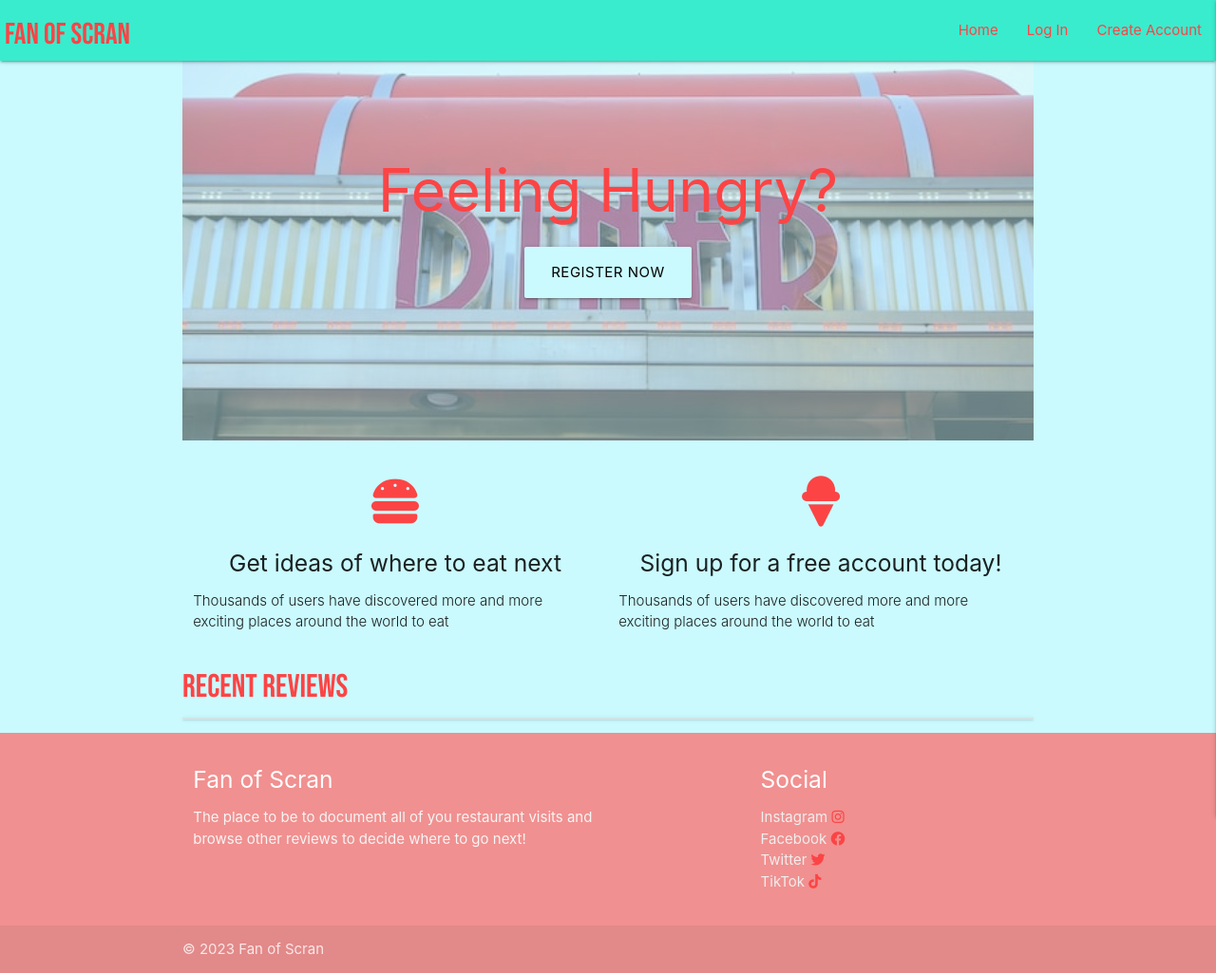
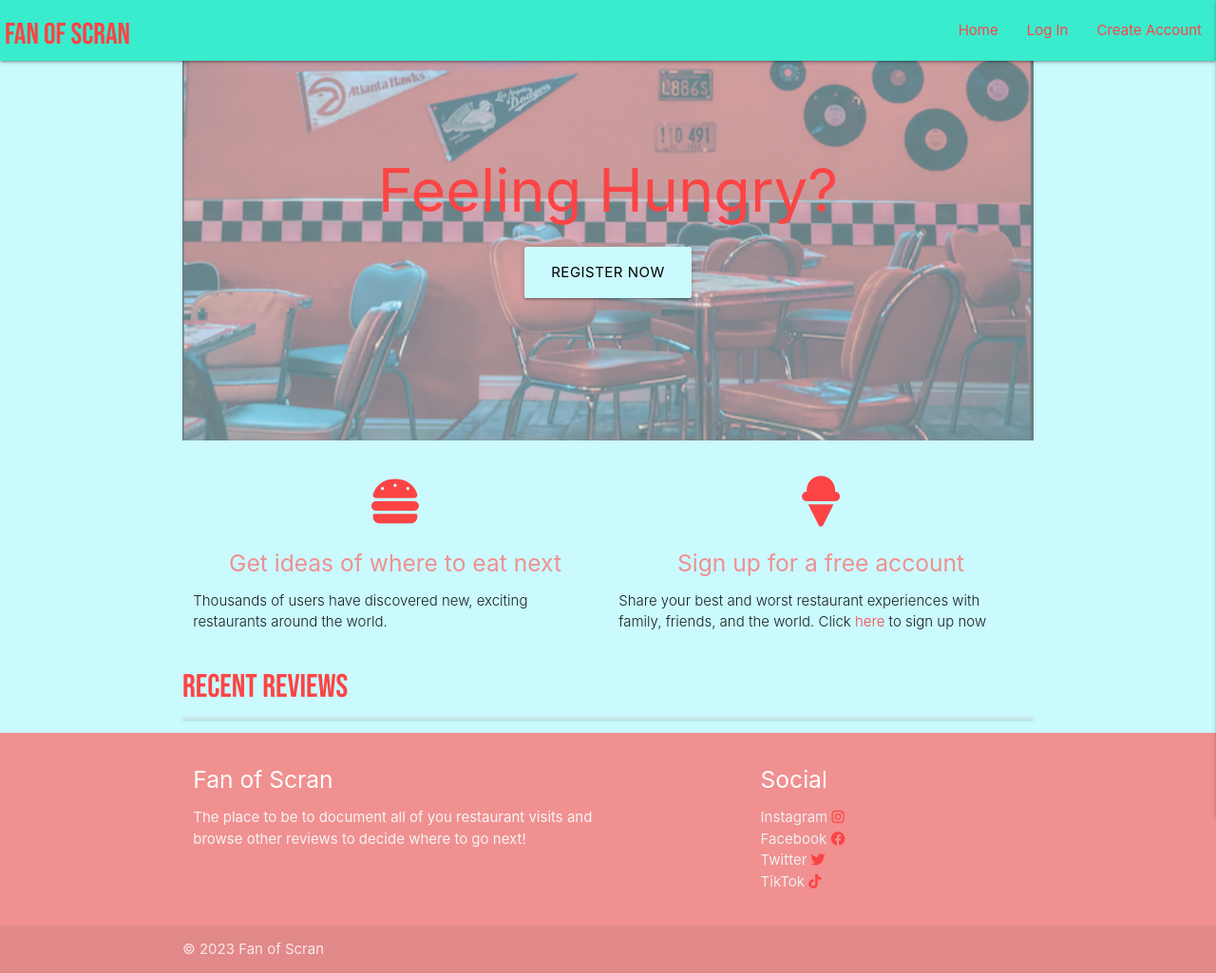
Before and after one commit to bethanyalicehall/ms3-recipe, a Flask app: page / in a window 1280 px wide. Shown: the whole page at 95% size. Run offline with Flask 2, Linux system fonts and the light colour scheme; data that the repository does not hold is empty; some libraries are stand-ins or nearby versions.

Commit message:
Updated imagery throughout site

```diff
--- a/static/css/style.css
+++ b/static/css/style.css
@@ -154,3 +154,11 @@ footer {
   .card-title a {
     color: #fc4445;
   }
+
+  h5 {
+    color: #F19090;
+  }
+
+  p a {
+    color: #fc4445;
+  }
--- a/templates/all_reviews.html
+++ b/templates/all_reviews.html
@@ -16,7 +16,7 @@
         </div>
       </div>
     </div>
-    <div class="parallax"><img src="static/img/diner2.jpg" alt="diner"img style="transform: translate3d(-50%, 225.01px, 0px); opacity: 1;"></div>
+    <div class="parallax"><img src="static/img/table.png" alt="diner"img style="transform: translate3d(-50%, 225.01px, 0px); opacity: 1;"></div>
   </div>
 
   <div class="row card-panel" id="search-card">
--- a/templates/base.html
+++ b/templates/base.html
@@ -29,9 +29,9 @@
                    <li><a href="{{ url_for('get_review') }}">Home</a></li>
                    {% if session.user %}
                    <li><a href="{{ url_for('all_reviews') }}">Reviews</a></li>
-                   <li><a href="{{ url_for('profile', username=session['user']) }}">Profile</a></li>
+                   <li><a href="{{ url_for('get_cuisines') }}">Cuisines</a></li>
+                   <li><a href="{{ url_for('profile', username=session['user']) }}"> My Reviews</a></li>
                    <li><a href="{{ url_for('add_review') }}">New Review</a></li>
-                   <li><a href="{{ url_for('get_cuisines') }}">Cuisines</a></li>
                    <li><a href="{{ url_for('logout') }}">Log Out</a></li>
                    {% else %}
                    <li><a href="{{ url_for('login') }}">Log In</a></li>
@@ -46,13 +46,13 @@
            <li><a href="{{ url_for('get_review') }}">Home</a></li>
            {% if session.user %}
                    <li><a href="{{ url_for('all_reviews') }}">Reviews</a></li>
-                   <li><a href="{{ url_for('profile', username=session['user']) }}">Profile</a></li>
+                   <li><a href="{{ url_for('get_cuisines') }}">Cuisines</a></li>
+                   <li><a href="{{ url_for('profile', username=session['user']) }}">My Reviews</a></li>
                    <li><a href="{{ url_for('add_review') }}">New Review</a></li>
-                   <li><a href="{{ url_for('get_cuisines') }}">Cuisines</a></li>
                    <li><a href="{{ url_for('logout') }}">Log Out</a></li>
                    {% else %}
                    <li><a href="{{ url_for('login') }}">Log In</a></li>
-                   <li><a href="{{ url_for('register') }}">Create Account</a></li>
+                   <li><a href="{{ url_for('register') }}">Sign Up</a></li>
                    {% endif %}
        </ul>
    </header>
--- a/templates/cuisines.html
+++ b/templates/cuisines.html
@@ -58,4 +58,5 @@
     </div>
     {% endfor %}
 </div>
+
 {% endblock %}
--- a/templates/profile.html
+++ b/templates/profile.html
@@ -3,6 +3,9 @@
 <h3 class="header center">
     {{ username |capitalize }}'s Reviews
 </h3>
+<h5 class="center">
+    Below are all of the restaurant reviews you have made so far!
+</h5>
 
 <div id="index-banner" class="parallax-container">
     <div class="section no-pad-bot">
@@ -19,7 +22,6 @@
     </div>
     <div class="parallax"><img src="static/img/indian.jpg" alt="diner"img style="transform: translate3d(-50%, 225.01px, 0px); opacity: 1;"></div>
   </div>
-
 
 <ul class="collapsible">
     {% for review in reviews %}
--- a/templates/review.html
+++ b/templates/review.html
@@ -27,7 +27,7 @@
 
       </div>
     </div>
-    <div class="parallax"><img src="static/img/diner.jpg" alt=""img style="transform: translate3d(-50%, 225.01px, 0px); opacity: 1;"></div>
+    <div class="parallax"><img src="static/img/diner.png" alt=""img style="transform: translate3d(-50%, 225.01px, 0px); opacity: 1;"></div>
   </div>
 {% else %}
 <div id="index-banner" class="parallax-container">
@@ -42,7 +42,7 @@
 
       </div>
     </div>
-    <div class="parallax"><img src="static/img/diner2.jpg" alt=""img style="transform: translate3d(-50%, 225.01px, 0px); opacity: 1;"></div>
+    <div class="parallax"><img src="static/img/home-diner.png" alt=""img style="transform: translate3d(-50%, 225.01px, 0px); opacity: 1;"></div>
   </div>
 
 <div class="row">
@@ -50,12 +50,12 @@
     <div class="col s6">
         <h2 class="center"><i class="fas fa-burger"></i></h2>
         <h5 class="center">Get ideas of where to eat next</h5>
-        <p class="light">Thousands of users have discovered more and more exciting places around the world to eat</p>
+        <p class="light">Thousands of users have discovered new, exciting restaurants around the world.</p>
     </div>
     <div class="col s6">
         <h2 class="center"><i class="fas fa-ice-cream"></i></h2>
-      <h5 class="center">Sign up for a free account today!</h5>
-      <p class="light">Thousands of users have discovered more and more exciting places around the world to eat</p>
+      <h5 class="center">Sign up for a free account</h5>
+      <p class="light">Share your best and worst restaurant experiences with family, friends, and the world. Click <a href="{{ url_for('register') }}">here</a> to sign up now</p>
     </div>
 
 
```
Also changed, not shown: static/img/diner.jpg (deleted), static/img/home-diner.png (added), static/img/table.png (added). Lines whose indentation alone changed are shown as unchanged.
